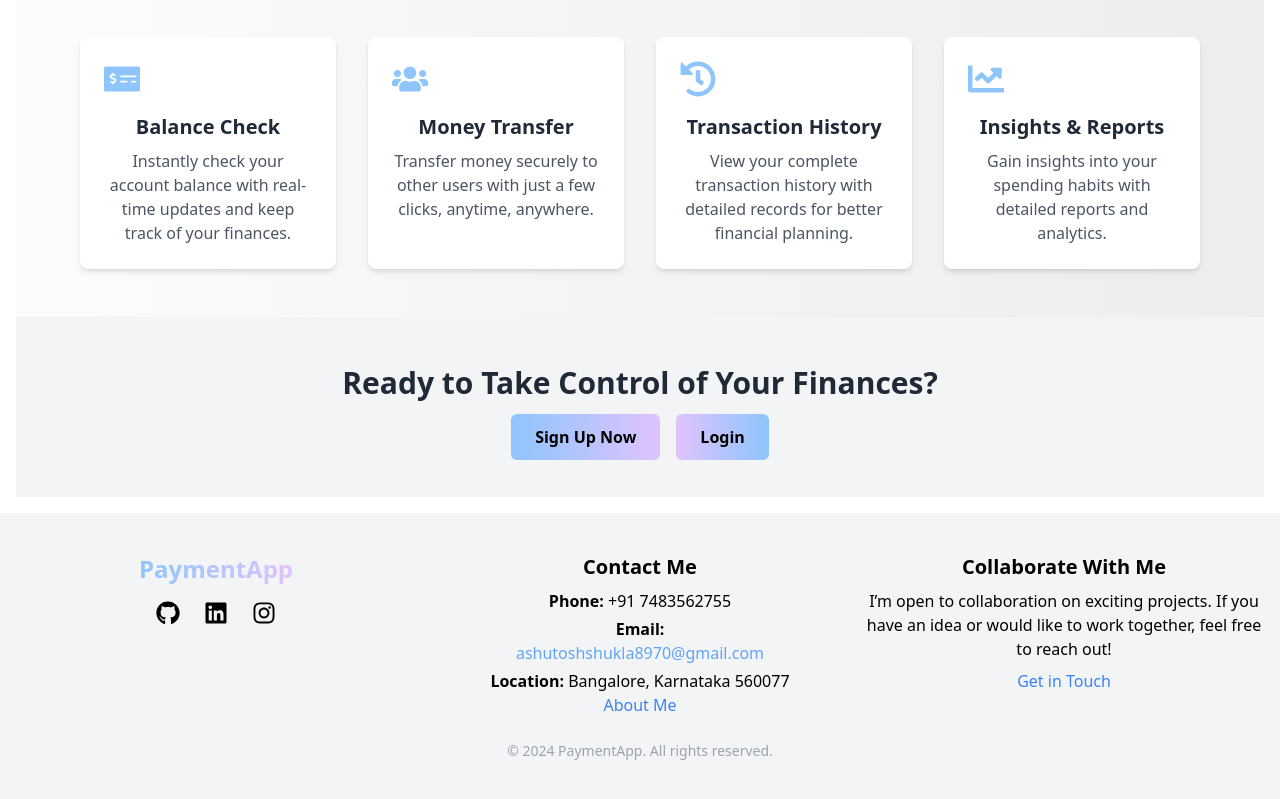
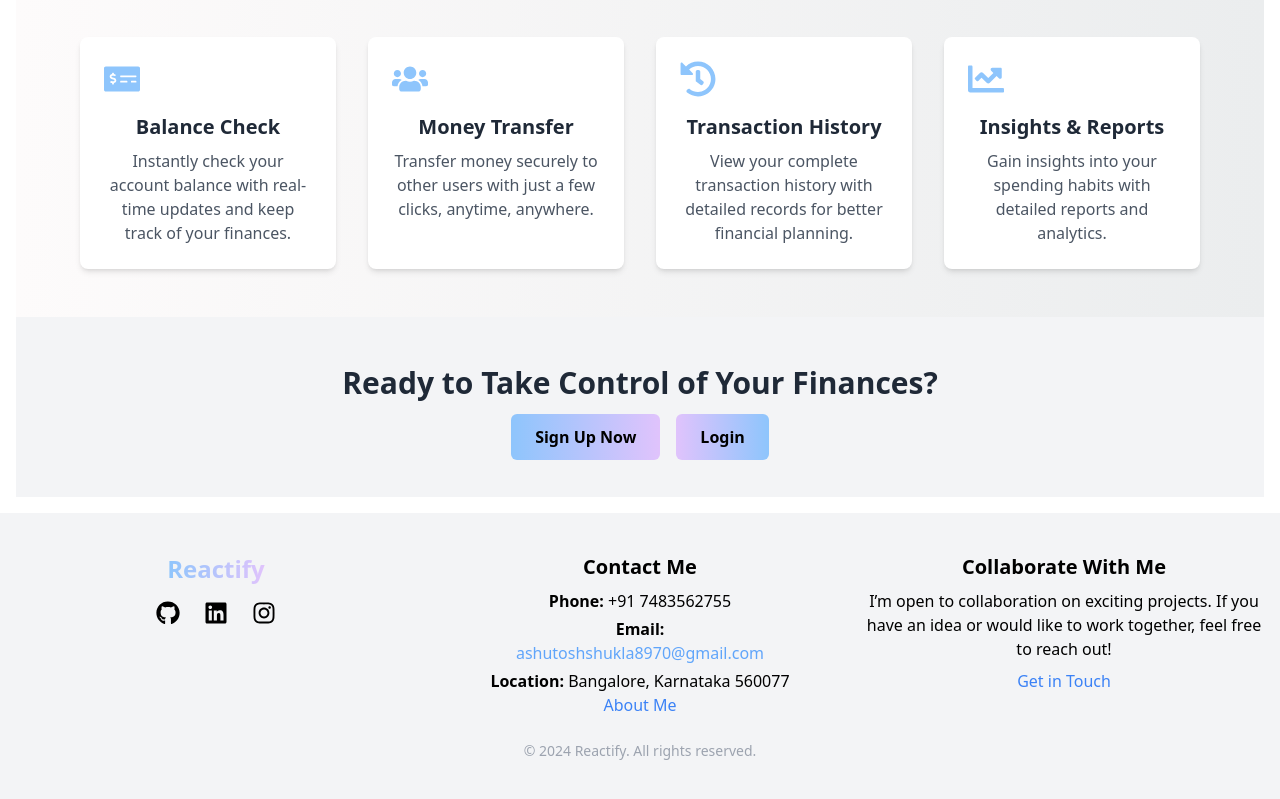
Before and after one commit to Ashutosh-Shukla-036/Reactify, a React (Vite) app in the folder FrontEnd/: page / in a window 1280 px wide. Shown: the part 423-1222 px from the top of the page. Built offline with nearby package versions, Linux system fonts and the light colour scheme.

Commit message:
Added links in footer

```diff
--- a/FrontEnd/src/Components/Footer.jsx
+++ b/FrontEnd/src/Components/Footer.jsx
@@ -10,7 +10,7 @@ export const Footer = () => {
         {/* Logo Section */}
         <div className="flex flex-col items-center mb-6 md:mb-0">
           <span className="text-2xl font-extrabold text-transparent bg-clip-text bg-gradient-to-r from-[#8ec5fc] to-[#e0c3fc]">
-            <Link to="/">PaymentApp</Link>
+            <Link to="/">Reactify</Link>
           </span>
 
           {/* Social Media Links */}
@@ -21,7 +21,7 @@ export const Footer = () => {
             <a href="https://www.linkedin.com/in/ashutosh-shukla-1189b625b/" target="_blank" rel="noopener noreferrer" aria-label="LinkedIn">
               <FaLinkedin className="text-2xl text-black hover:text-blue-500 transition" />
             </a>
-            <a href="https://www.instagram.com/" target="_blank" rel="noopener noreferrer" aria-label="Instagram">
+            <a href="https://www.instagram.com/ashutosh__shukla07/" target="_blank" rel="noopener noreferrer" aria-label="Instagram">
               <FaInstagram className="text-2xl text-black hover:text-blue-500 transition" />
             </a>
           </div>
@@ -60,7 +60,7 @@ export const Footer = () => {
 
       {/* Copyright */}
       <div className="text-center text-gray-400 space-y-3 mt-6">
-        <p className="text-sm">&copy; {new Date().getFullYear()} PaymentApp. All rights reserved.</p>
+        <p className="text-sm">&copy; {new Date().getFullYear()} Reactify. All rights reserved.</p>
       </div>
     </footer>
   );
```
